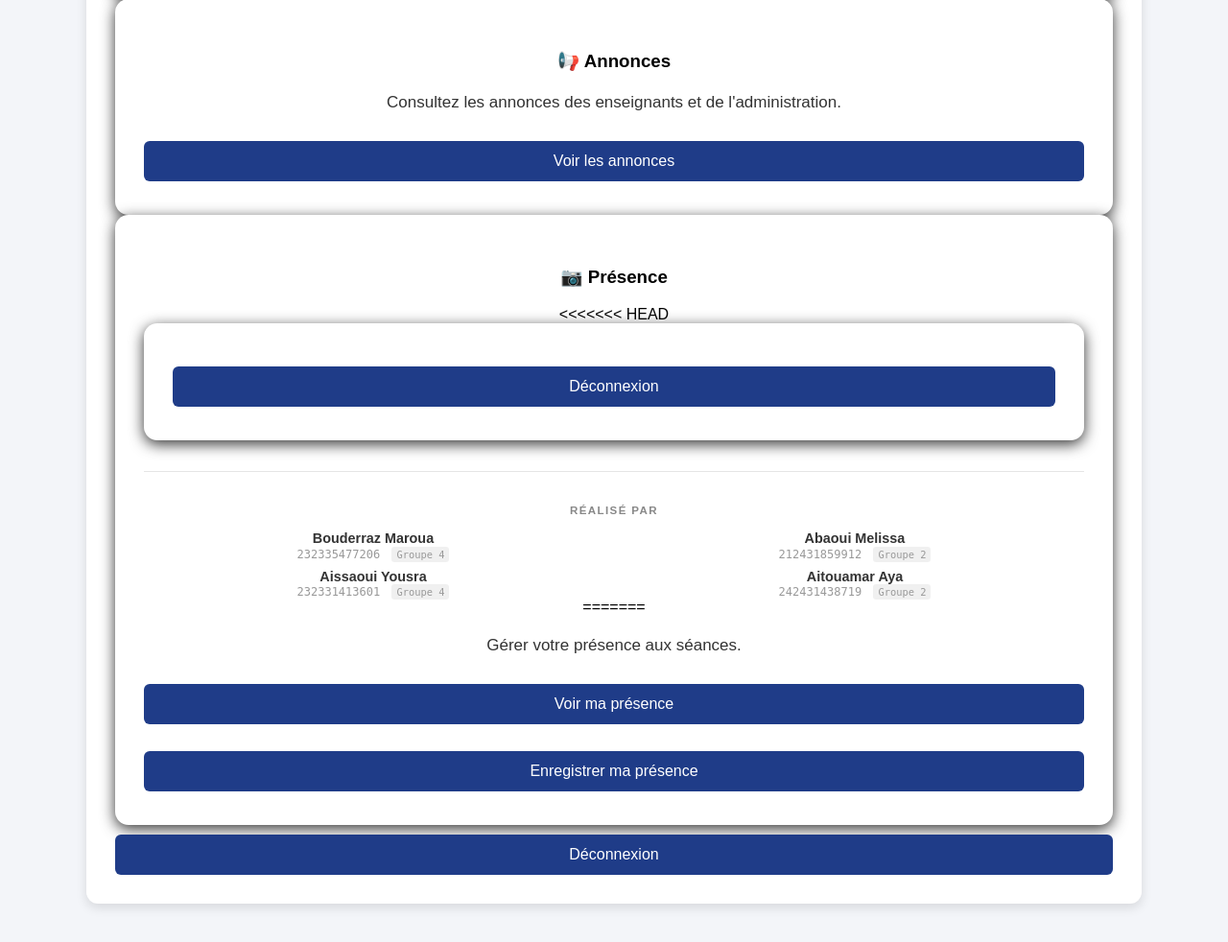
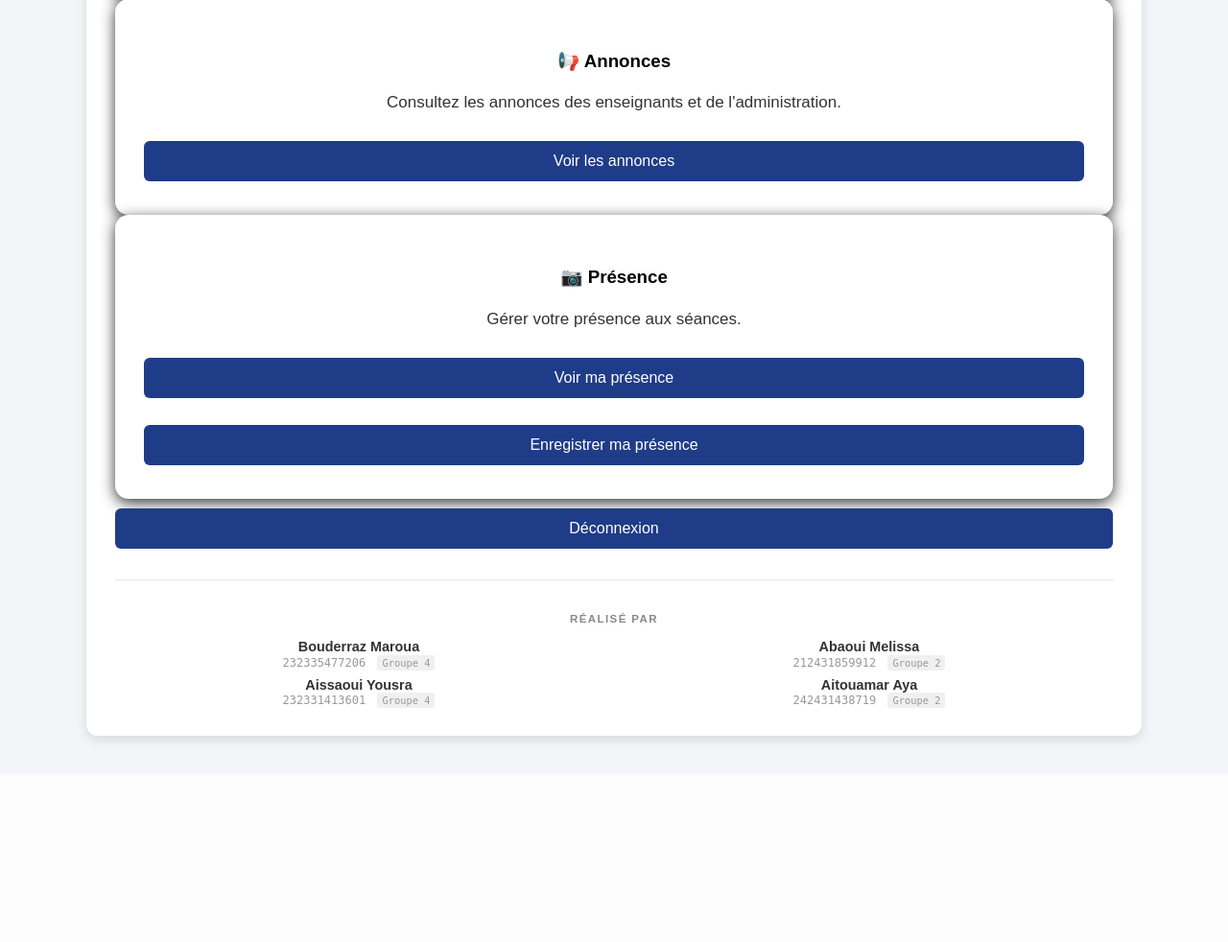
Before and after one commit to MAROUA871/university_portal, a PHP site: page /university_portal/dashboard_etudiant.php in a window 1280 px wide. Shown: the part 592-1574 px from the top of the page at 96% size. After the commit the page ends 1369 px from the top, so only its background shows below. Run offline with PHP 8.4, Linux system fonts and the light colour scheme; a user stored in the database is signed in.

Commit message:
update realiser par for student

```diff
--- a/public/dashboard_etudiant.php
+++ b/public/dashboard_etudiant.php
@@ -75,20 +75,22 @@ require_once "../utils/role_check.php";
     <div class="card">
         <h3>📷 Présence</h3>
 
-<<<<<<< HEAD
-    <!-- =========================
-         Déconnexion
-    ========================== -->
-    <div class="card">
-        <a class="btn" href="logout.php">
-            Déconnexion
-        </a>
+
+        <p> Gérer votre présence aux séances.</p>
+
+        <!-- VIEW ATTENDANCE -->
+        <a class="btn" href="attendance_history.php">Voir ma présence</a>
+
+        <br><br>
+
+        <!-- RECORD ATTENDANCE -->
+        <a class="btn" href="record_attendance.php">Enregistrer ma présence</a>
     </div>
-
-    <!-- =========================
-         Réalisateurs
-    ========================== -->
-    <div class="students-block">
+    <!-- LOGOUT -->
+    <a class="btn" href="logout.php">
+        Déconnexion
+    </a>
+ <div class="students-block">
         <p class="students-label">Réalisé par</p>
 
         <div class="students-grid">
@@ -115,22 +117,6 @@ require_once "../utils/role_check.php";
 
         </div>
     </div>
-=======
-        <p> Gérer votre présence aux séances.</p>
-
-        <!-- VIEW ATTENDANCE -->
-        <a class="btn" href="attendance_history.php">Voir ma présence</a>
-
-        <br><br>
-
-        <!-- RECORD ATTENDANCE -->
-        <a class="btn" href="record_attendance.php">Enregistrer ma présence</a>
-    </div>
-    <!-- LOGOUT -->
-    <a class="btn" href="logout.php">
-        Déconnexion
-    </a>
-
 
 </div>
 
```
